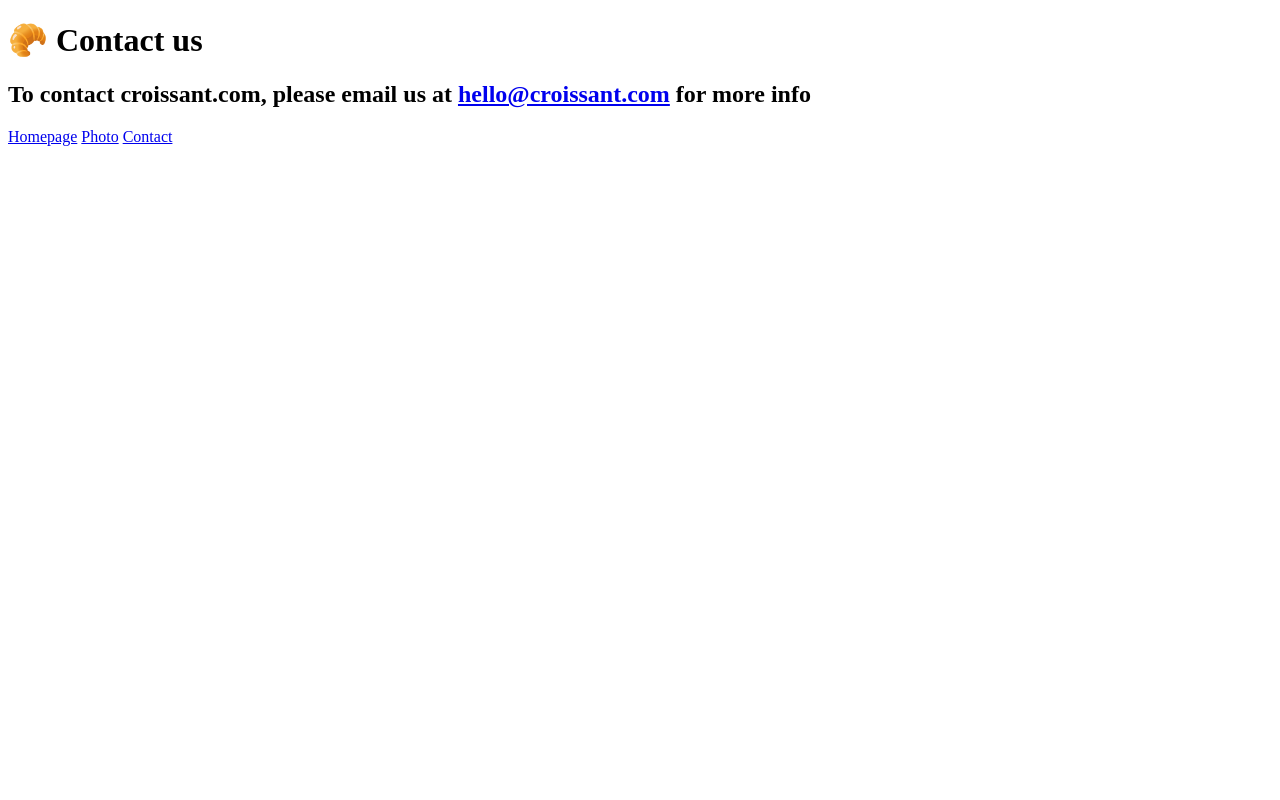
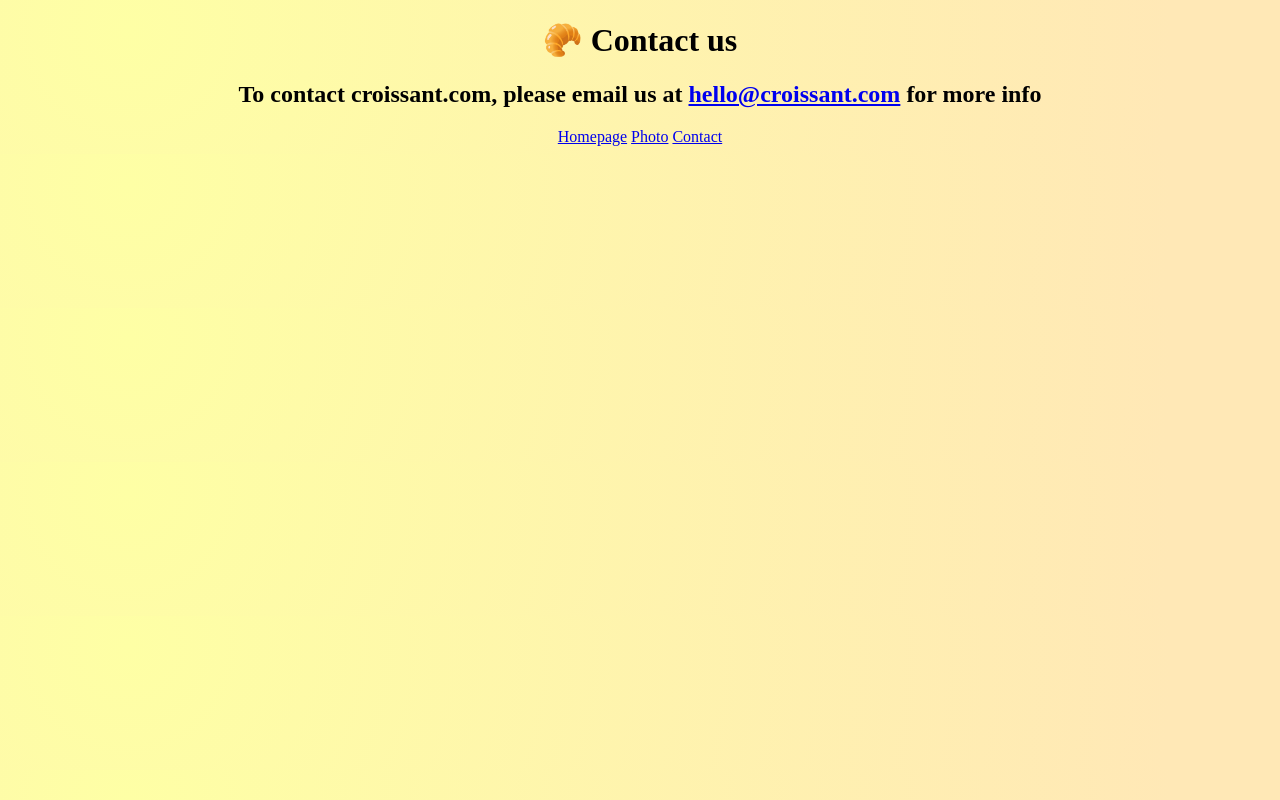
Before and after one commit to AlonaKoriachenko/Croissant, a plain HTML site: page contact.html in a window 1280 px wide. Drawn offline with Linux system fonts and the light colour scheme.

Commit message:
Added the CSS

```diff
--- a/contact.html
+++ b/contact.html
@@ -4,7 +4,8 @@
     <meta charset="UTF-8" />
     <meta http-equiv="X-UA-Compatible" content="IE=edge" />
     <meta name="viewport" content="width=device-width, initial-scale=1.0" />
-    <title>Document</title>
+    <link rel="stylesheet" href="/src/style.css" />
+    <title>Contact Us</title>
   </head>
   <body>
     <h1>🥐 Contact us</h1>
@@ -12,8 +13,10 @@
       To contact croissant.com, please email us at
       <a href="mailto:hello@croissant.com">hello@croissant.com</a> for more info
     </h2>
-    <a href="/">Homepage</a>
-    <a href="/photo.html">Photo</a>
-    <a href="/contact.html">Contact</a>
+    <div class="navigation-links">
+      <a href="/">Homepage</a>
+      <a href="/photo.html">Photo</a>
+      <a href="/contact.html">Contact</a>
+    </div>
   </body>
 </html>
--- /dev/null
+++ b/src/style.css
@@ -0,0 +1,22 @@
+body {
+  background: radial-gradient(
+    circle at 10% 20%,
+    rgb(254, 255, 165) 0%,
+    rgb(255, 232, 182) 90%
+  );
+}
+
+h1,
+h2 {
+  text-align: center;
+}
+
+img {
+  display: block;
+  text-align: center;
+  max-width: 100%;
+}
+
+.navigation-links {
+  text-align: center;
+}
```
Also changed, not shown: index.html (+7 -4 lines), photo.html (+7 -4 lines).
